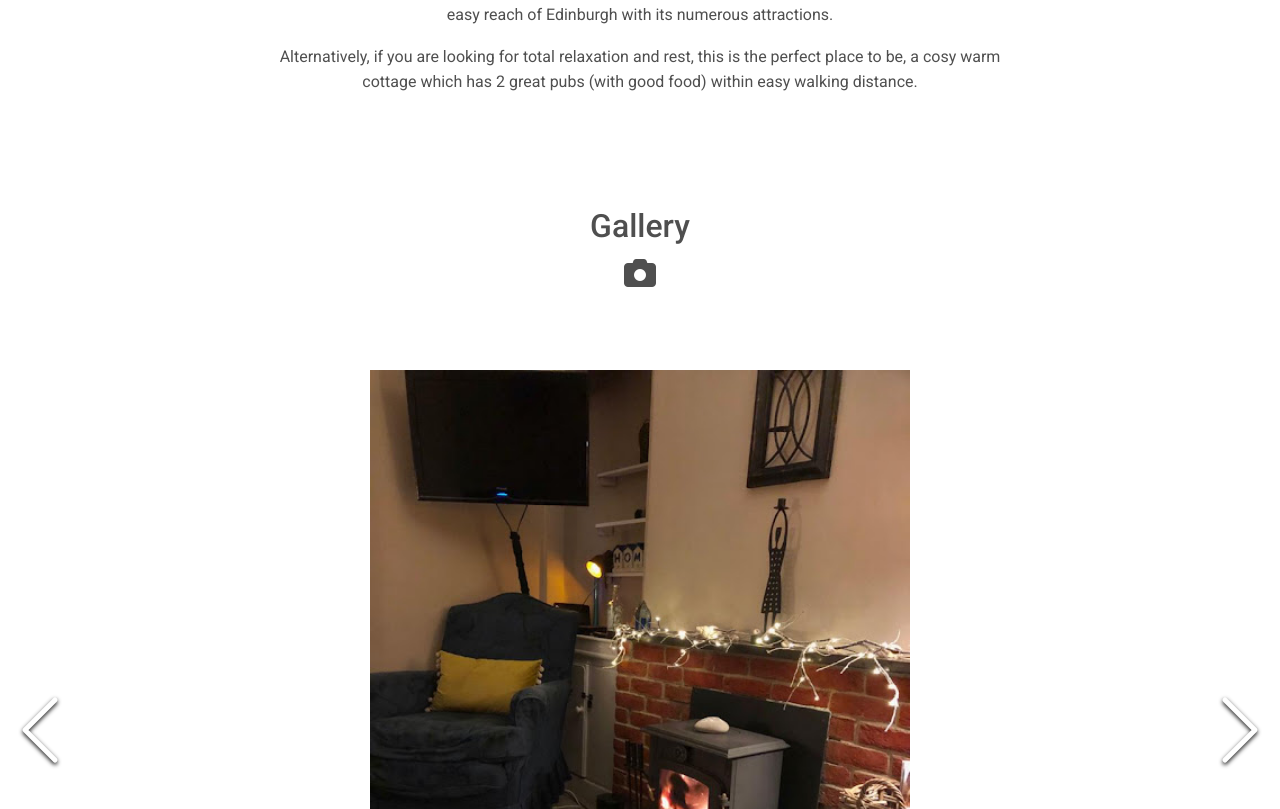
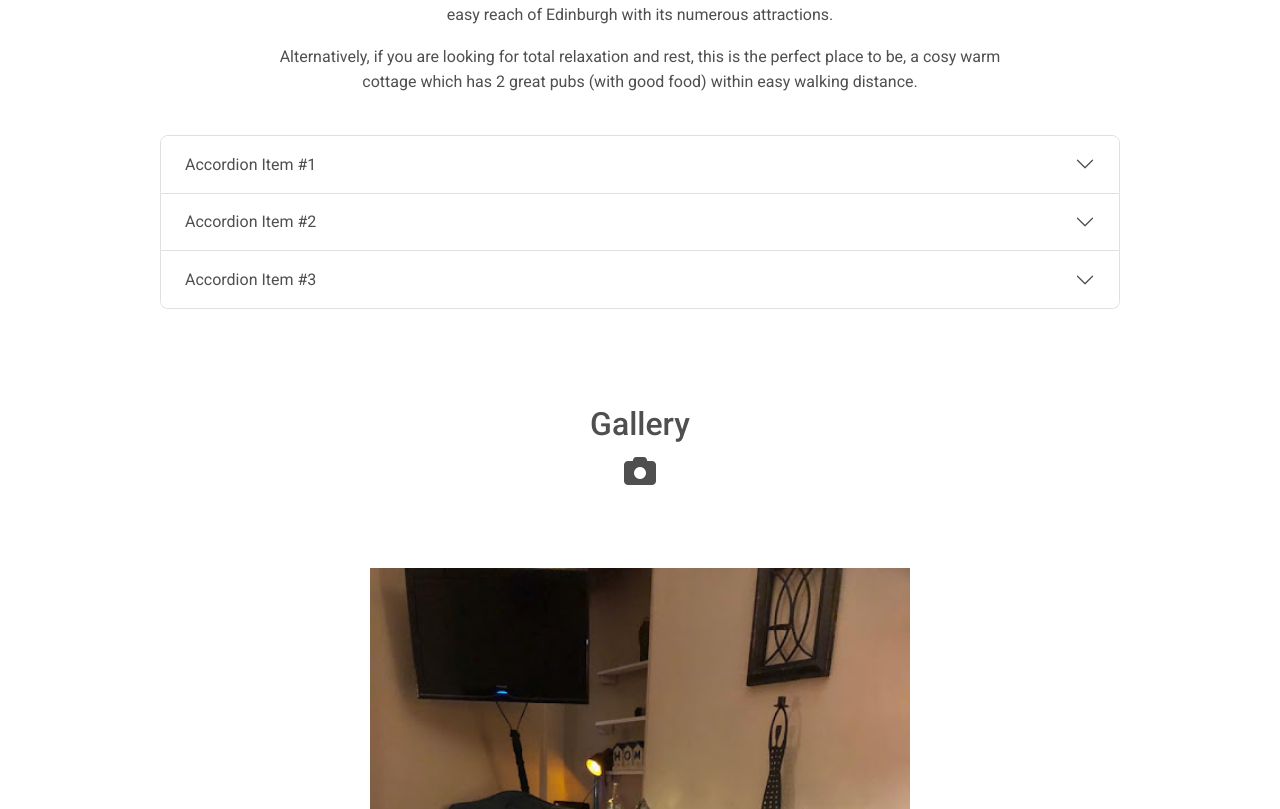
Before and after one commit to aconstantinou123/LynnCottageApp, a React (Create React App) app: page / in a window 1280 px wide. Shown: the part 1203-2012 px from the top of the page. Built offline with nearby package versions, Linux system fonts and the light colour scheme.

Commit message:
accordion started

```diff
--- /dev/null
+++ b/src/components/Accordion/Accordion.js
@@ -0,0 +1,115 @@
+import { useState } from 'react'
+import './Accordion.css'
+
+const Accordion = () => {
+
+  const [isOpen, setIsOpen] = useState(false)
+
+  const handleAccordionClick = () => {
+    console.log(isOpen)
+    setIsOpen(!isOpen)
+  }
+
+  return (
+    <div className='d-flex justify-content-center'>
+      <div className='accordion' id='accordionExample' style={{ 'width': '75%' }}>
+        <div className='accordion-item'>
+          <h2 className='accordion-header' id='headingOne'>
+            <button
+              onClick={handleAccordionClick}
+              className={isOpen ? 'accordion-button' : 'accordion-button collapsed'}
+              type='button'
+              data-bs-toggle='collapse'
+              data-bs-target='#collapseOne'
+              aria-expanded={isOpen}
+              aria-controls='collapseOne'
+            >
+              Accordion Item #1
+            </button>
+          </h2>
+          <div
+            id='collapseOne'
+            className={isOpen ? 'accordion-collapse collapse show' : 'accordion-collapse collapse'}
+            aria-labelledby='headingOne'
+            data-bs-parent='#accordionExample'
+          >
+            <div className='accordion-body'>
+              <strong>This is the first item's accordion body.</strong> It is
+              shown by default, until the collapse plugin adds the appropriate
+              classes that we use to style each element. These classes control the
+              overall appearance, as well as the showing and hiding via CSS
+              transitions. You can modify any of this with custom CSS or
+              overriding our default variables. It's also worth noting that just
+              about any HTML can go within the <code>.accordion-body</code>,
+              though the transition does limit overflow.
+            </div>
+          </div>
+        </div>
+        <div className='accordion-item'>
+          <h2 className='accordion-header' id='headingTwo'>
+            <button
+              className='accordion-button collapsed'
+              type='button'
+              data-bs-toggle='collapse'
+              data-bs-target='#collapseTwo'
+              aria-expanded='false'
+              aria-controls='collapseTwo'
+            >
+              Accordion Item #2
+            </button>
+          </h2>
+          <div
+            id='collapseTwo'
+            className='accordion-collapse collapse'
+            aria-labelledby='headingTwo'
+            data-bs-parent='#accordionExample'
+          >
+            <div className='accordion-body'>
+              <strong>This is the second item's accordion body.</strong> It is
+              hidden by default, until the collapse plugin adds the appropriate
+              classes that we use to style each element. These classes control the
+              overall appearance, as well as the showing and hiding via CSS
+              transitions. You can modify any of this with custom CSS or
+              overriding our default variables. It's also worth noting that just
+              about any HTML can go within the <code>.accordion-body</code>,
+              though the transition does limit overflow.
+            </div>
+          </div>
+        </div>
+        <div className='accordion-item'>
+          <h2 className='accordion-header' id='headingThree'>
+            <button
+              className='accordion-button collapsed'
+              type='button'
+              data-bs-toggle='collapse'
+              data-bs-target='#collapseThree'
+              aria-expanded='false'
+              aria-controls='collapseThree'
+            >
+              Accordion Item #3
+            </button>
+          </h2>
+          <div
+            id='collapseThree'
+            className='accordion-collapse collapse'
+            aria-labelledby='headingThree'
+            data-bs-parent='#accordionExample'
+          >
+            <div className='accordion-body'>
+              <strong>This is the third item's accordion body.</strong> It is
+              hidden by default, until the collapse plugin adds the appropriate
+              classes that we use to style each element. These classes control the
+              overall appearance, as well as the showing and hiding via CSS
+              transitions. You can modify any of this with custom CSS or
+              overriding our default variables. It's also worth noting that just
+              about any HTML can go within the <code>.accordion-body</code>,
+              though the transition does limit overflow.
+            </div>
+          </div>
+        </div>
+      </div>
+    </div>
+  )
+}
+
+export default Accordion
--- a/src/components/BackgroundImage/BackgroundImage.js
+++ b/src/components/BackgroundImage/BackgroundImage.js
@@ -8,7 +8,7 @@
       height: '100vh',
     }}
   >
-    <div className='mask' style={{ backgroundColor: 'rgba(0, 0, 0, 0.6)' }}>
+    <div className='mask' style={{ backgroundColor: 'rgba(0, 0, 0, 0.2)' }}>
       <div className='header-text d-flex justify-content-center text-center'>
         <h1 className='text-white mb-3'>Lynn Cottage</h1>
         <h4 className='text-white mb-3'>
--- a/src/components/LandingPage/LandingPage.js
+++ b/src/components/LandingPage/LandingPage.js
@@ -4,12 +4,14 @@
 import Gallery from '../Gallery/Gallery'
 import Contact from '../Contact/Contact'
 import Footer from '../Footer/Footer'
+import Accordion from '../Accordion/Accordion'
 
 const LandingPage = () => (
   <>
     <Navbar/>
     <BackgroundImage/>
     <Description/>
+    <Accordion/>
     <Gallery/>
     <Contact/>
     <Footer/>
```
Also changed, not shown: src/components/Accordion/Accordion.css (added).
